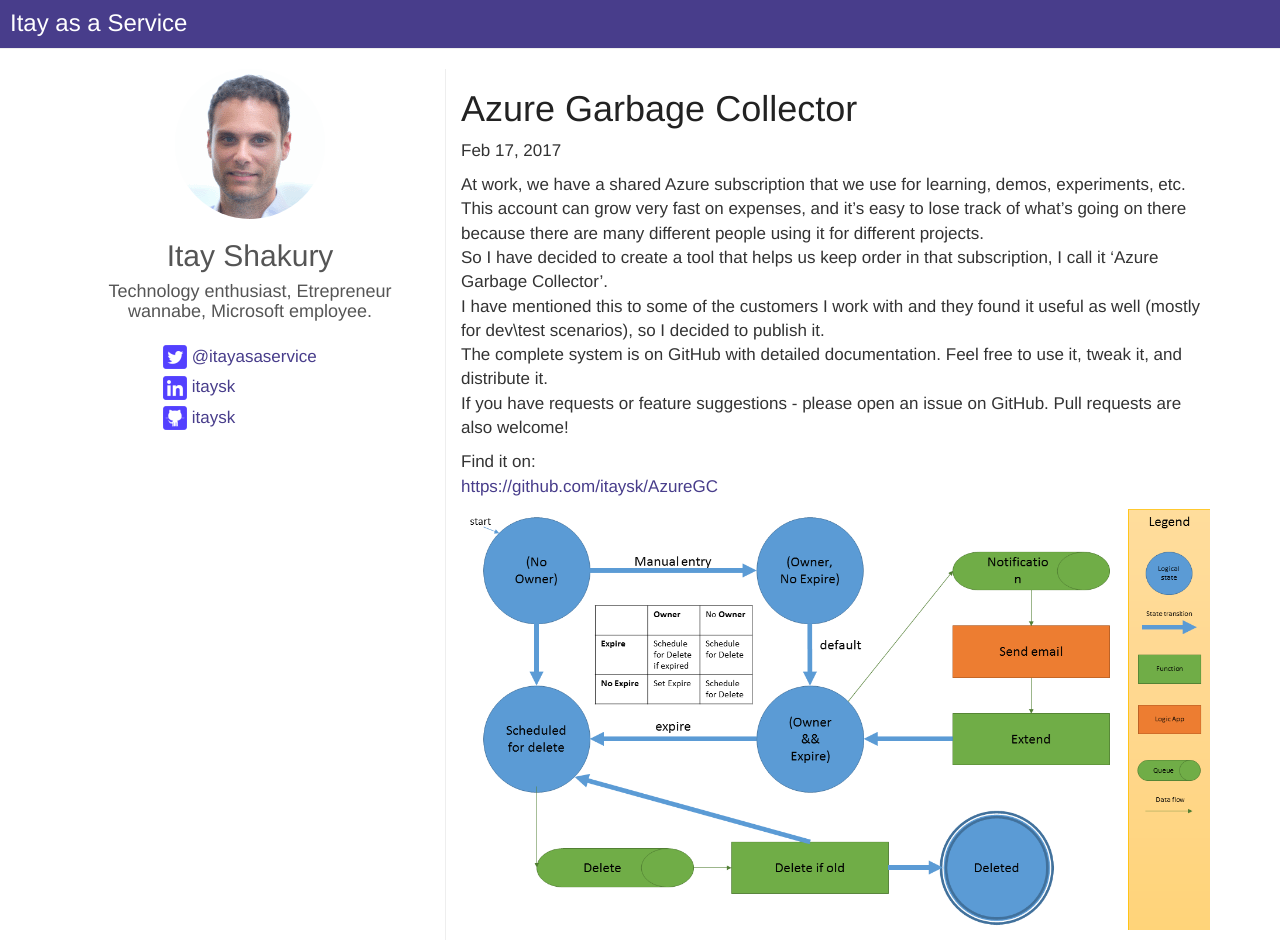
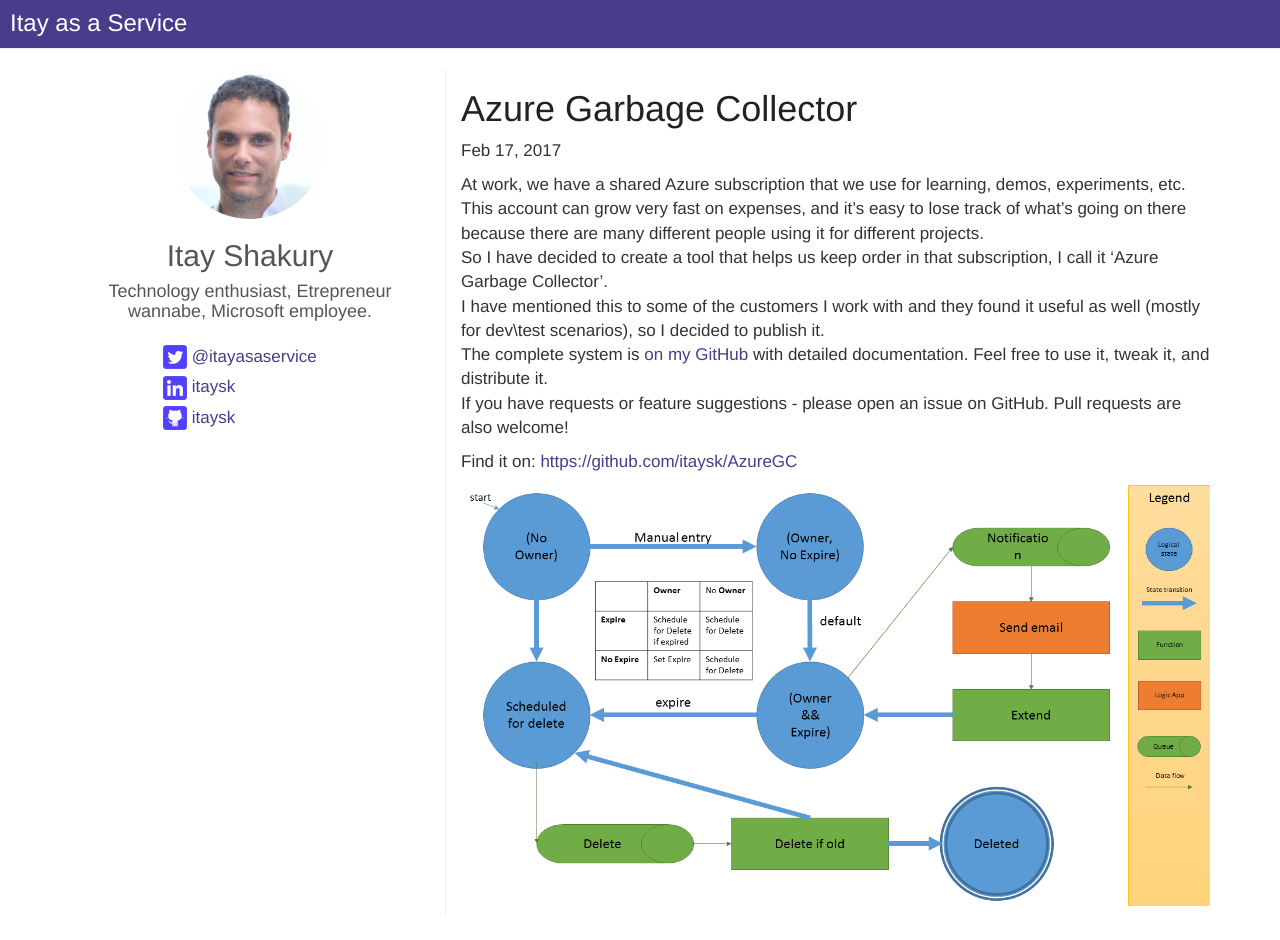
Before and after one commit to itaysk/itaysk.github.io, a Jekyll site: the page built from _posts/2017-02-17-azure-garbage-collector.md, in a window 1280 px wide. Built offline with Jekyll 4.4.1, drawn with Linux system fonts in a browser that asks for light colours; comment, search, counter and statistics services are not loaded; after the commit the page ends 916 px from its top, so only the background shows below that.

```diff
--- a/_posts/2017-02-17-azure-garbage-collector.md
+++ b/_posts/2017-02-17-azure-garbage-collector.md
@@ -8,10 +8,10 @@ tags: [azure-functions, powershell, logic-apps]
 At work, we have a shared Azure subscription that we use for learning, demos, experiments, etc. This account can grow very fast on expenses, and it's easy to lose track of what's going on there because there are many different people using it for different projects.
 So I have decided to create a tool that helps us keep order in that subscription, I call it 'Azure Garbage Collector'.
 I have mentioned this to some of the customers I work with and they found it useful as well (mostly for dev\test scenarios), so I decided to publish it.
-The complete system is on GitHub with detailed documentation. Feel free to use it, tweak it, and distribute it.
+The complete system is [on my GitHub](https://github.com/itaysk/AzureGC) with detailed documentation. Feel free to use it, tweak it, and distribute it.
 If you have requests or feature suggestions - please open an issue on GitHub. Pull requests are also welcome!
 
-Find it on:
-[https://github.com/itaysk/AzureGC](https://github.com/itaysk/AzureGC)
+Find it on: [https://github.com/itaysk/AzureGC](https://github.com/itaysk/AzureGC)
+
 
 ![system overview](/images/2017-02-17-azure-garbage-collector_1.png)
```
